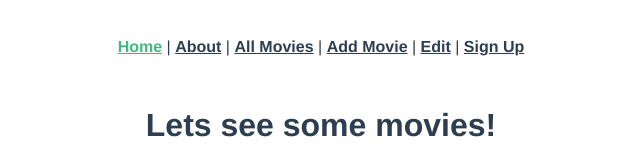
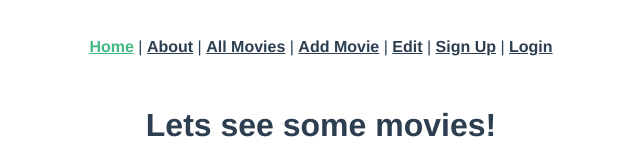
Before and after one commit to HectorDNuno/movie-vue-app, a Vue app: page / in a window 1280 px wide. Shown: the top 160 px of the page, without its empty margins (319-959 px from the left). Built offline with nearby package versions, Linux system fonts and the light colour scheme; no server answers.

Commit message:
adds login page to nav bar

```diff
--- a/src/App.vue
+++ b/src/App.vue
@@ -11,6 +11,8 @@
     <router-link to="/movies/edit/:id">Edit</router-link>
     |
     <router-link to="/signup">Sign Up</router-link>
+    |
+    <router-link to="/login">Login</router-link>
   </nav>
   <router-view />
 </template>
```
